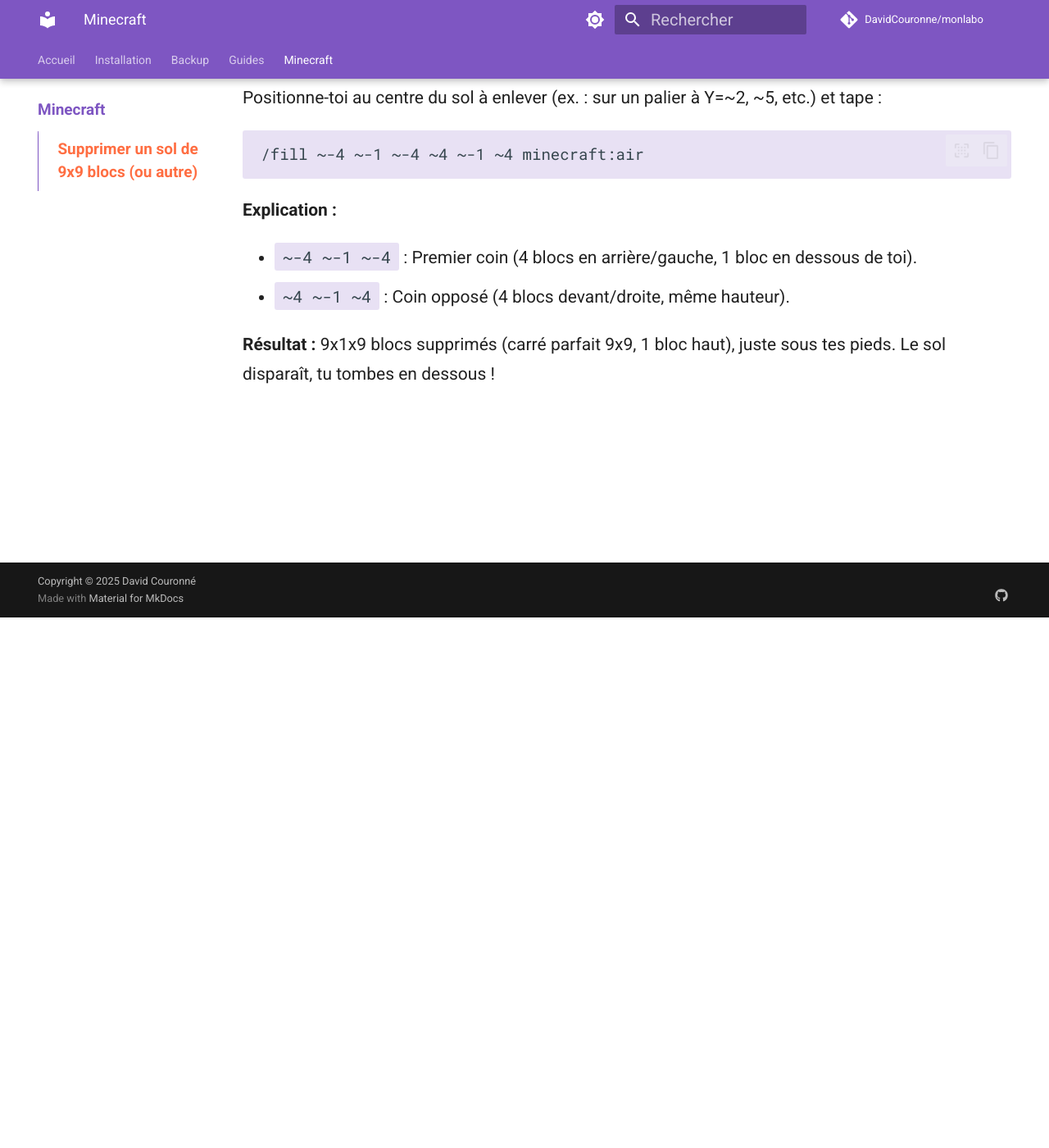
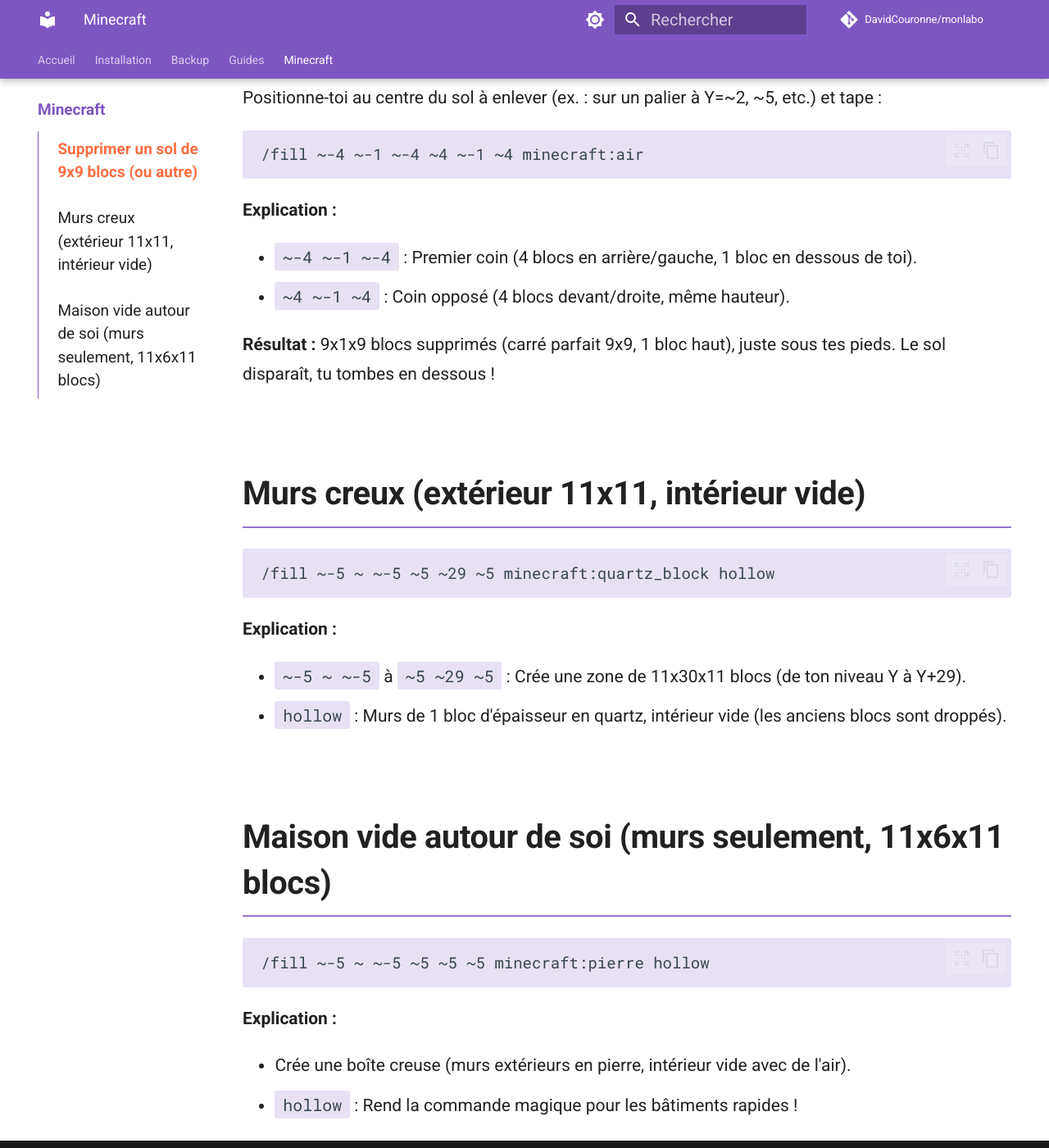
Before and after one commit to DavidCouronne/monlabo, an MkDocs documentation site: the page built from docs/minecraft/index.md, in a window 1280 px wide and 1400 px high, scrolled down 647 px. Shown: the whole window at 82% size. Built offline with MkDocs 1.6.1 and Material for MkDocs 9.7.7, drawn with Linux system fonts in a browser that asks for light colours; comment, search, counter and statistics services are not loaded; the version menu is left out.

Commit message:
Update index.md

````diff
--- a/docs/minecraft/index.md
+++ b/docs/minecraft/index.md
@@ -20,3 +20,25 @@ Positionne-toi au centre du sol à enlever (ex. : sur un palier à Y=~2, ~5, etc
 *   `~4 ~-1 ~4` : Coin opposé (4 blocs devant/droite, même hauteur).
 
 **Résultat :** 9x1x9 blocs supprimés (carré parfait 9x9, 1 bloc haut), juste sous tes pieds. Le sol disparaît, tu tombes en dessous !
+
+## Murs creux (extérieur 11x11, intérieur vide)
+
+```
+/fill ~-5 ~ ~-5 ~5 ~29 ~5 minecraft:quartz_block hollow
+```
+
+**Explication :**
+
+*   `~-5 ~ ~-5` à `~5 ~29 ~5` : Crée une zone de 11x30x11 blocs (de ton niveau Y à Y+29).
+*   `hollow` : Murs de 1 bloc d'épaisseur en quartz, intérieur vide (les anciens blocs sont droppés).
+
+## Maison vide autour de soi (murs seulement, 11x6x11 blocs)
+
+```
+/fill ~-5 ~ ~-5 ~5 ~5 ~5 minecraft:pierre hollow
+```
+
+**Explication :**
+
+*   Crée une boîte creuse (murs extérieurs en pierre, intérieur vide avec de l'air).
+*   `hollow` : Rend la commande magique pour les bâtiments rapides !
````
